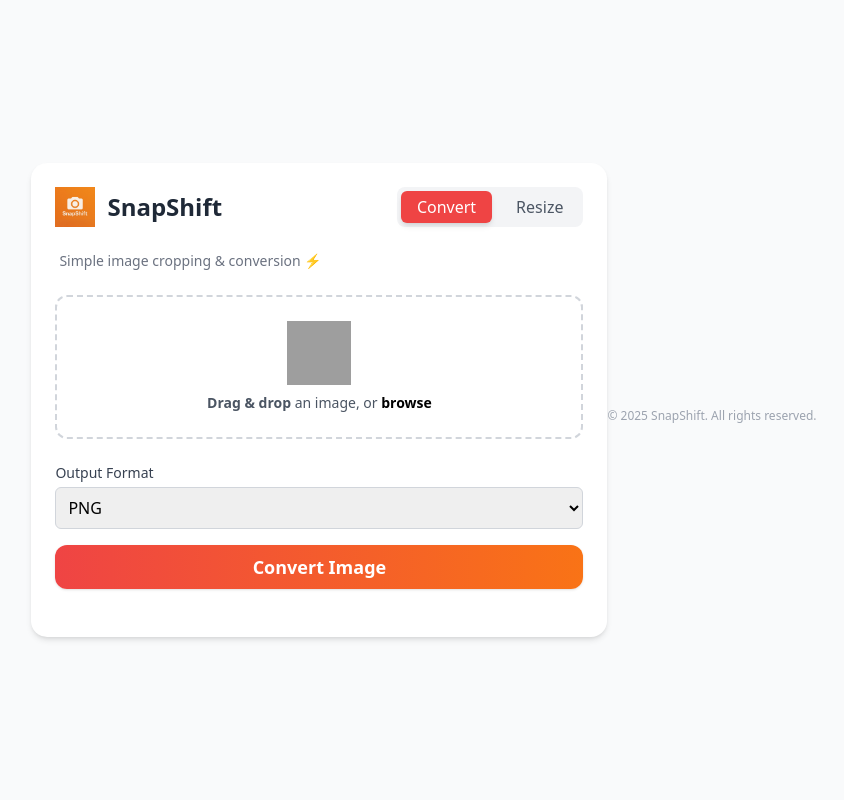
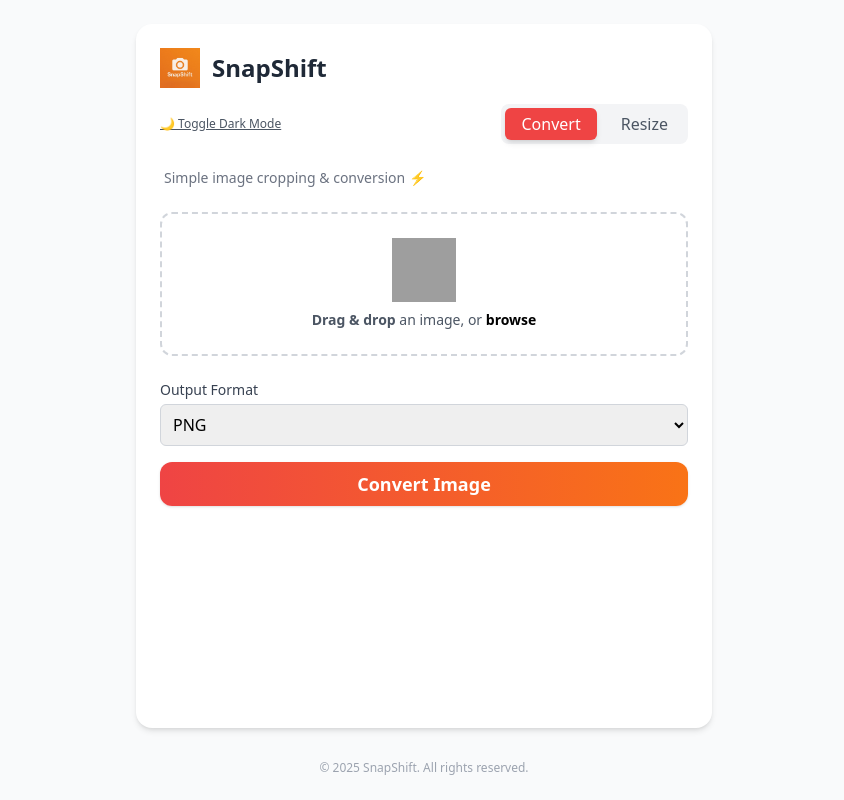
Before and after one commit to laugonr/Snapshift, a Flask app: page / in a window 1280 px wide. Shown: the whole page, without its empty margins (216-1060 px from the left). Run offline with Flask 3, Linux system fonts and the light colour scheme; some libraries are stand-ins or nearby versions; grey boxes are pictures that could not be loaded.

Commit message:
Updated Files.

```diff
--- a/static/script.js
+++ b/static/script.js
@@ -1,3 +1,4 @@
+// Get elements
 const convertTab = document.getElementById("convertTab");
 const resizeTab = document.getElementById("resizeTab");
 const convertPanel = document.getElementById("convertPanel");
@@ -9,6 +10,14 @@
 const imageInfo = document.getElementById("imageInfo");
 const status = document.getElementById("status");
 let uploadedFile = null;
+
+// Success message control
+function showSuccess() {
+  document.getElementById('successMessage').classList.remove('hidden');
+}
+function hideSuccess() {
+  document.getElementById('successMessage').classList.add('hidden');
+}
 
 // Tab switching
 convertTab.addEventListener("click", () => {
@@ -25,24 +34,21 @@
   resizePanel.classList.remove("hidden");
 });
 
-// Upload & Preview
+// Upload and Preview
 uploadZone.addEventListener("click", () => imageInput.click());
 
 uploadZone.addEventListener("dragover", (e) => {
   e.preventDefault();
-  uploadZone.classList.add("border-red-400", "bg-red-50");
-  uploadZone.classList.add("scale-105", "transition", "duration-300");
+  uploadZone.classList.add("border-red-400", "bg-red-50", "scale-105", "transition", "duration-300");
 });
 
 uploadZone.addEventListener("dragleave", () => {
-  uploadZone.classList.remove("border-red-400", "bg-red-50");
-  uploadZone.classList.remove("scale-105");
+  uploadZone.classList.remove("border-red-400", "bg-red-50", "scale-105");
 });
 
 uploadZone.addEventListener("drop", (e) => {
   e.preventDefault();
-  uploadZone.classList.remove("border-red-400", "bg-red-50");
-  uploadZone.classList.remove("scale-105");
+  uploadZone.classList.remove("border-red-400", "bg-red-50", "scale-105");
   const files = e.dataTransfer.files;
   if (files.length > 0) {
     imageInput.files = files;
@@ -65,21 +71,21 @@
     preview.classList.add("opacity-100", "transition-opacity", "duration-700");
     previewContainer.classList.remove("hidden");
     preview.onload = () => {
-      imageInfo.textContent = `Original size: ${preview.naturalWidth} × ${preview.naturalHeight}px`;
+      const fileSizeKB = (file.size / 1024).toFixed(1);
+      imageInfo.textContent = `${file.name} (${fileSizeKB} KB) - ${preview.naturalWidth} × ${preview.naturalHeight}px`;
     };
   };
   reader.readAsDataURL(file);
 }
 
 // Convert submit
-document.getElementById("convertForm").addEventListener("submit", async (e) => {
+document.getElementById('convertForm').addEventListener('submit', async (e) => {
   e.preventDefault();
-  if (!uploadedFile) return status.textContent = "❗ Upload an image first.";
-  const format = document.getElementById("format").value;
-  const formData = new FormData();
-  formData.append("image", uploadedFile);
-  formData.append("format", format);
-  status.textContent = "⏳ Converting...";
+
+  showLoading();
+  hideSuccess();
+
+  const formData = new FormData(e.target);
   try {
     const res = await fetch("/convert", { method: "POST", body: formData });
     if (!res.ok) throw new Error("Conversion failed");
@@ -87,12 +93,15 @@
     const url = URL.createObjectURL(blob);
     const a = document.createElement("a");
     a.href = url;
-    a.download = `converted_image.${format.toLowerCase()}`;
+    a.download = "converted_image.png"; // corrected download name
     document.body.appendChild(a);
     a.click();
     a.remove();
+    hideLoading();
+    showSuccess();
     status.textContent = "✅ Download started!";
   } catch (err) {
+    hideLoading();
     status.textContent = "❌ Error: " + err.message;
   }
 });
@@ -101,15 +110,19 @@
 document.getElementById("resizeForm").addEventListener("submit", async (e) => {
   e.preventDefault();
   if (!uploadedFile) return status.textContent = "❗ Upload an image first.";
+
   const width = parseInt(document.getElementById("resizeWidth").value || "0");
   const height = parseInt(document.getElementById("resizeHeight").value || "0");
   const lockAspect = document.getElementById("lockAspectRatio").checked;
+
   if (!width || !height) return status.textContent = "❗ Please enter dimensions.";
+
   const formData = new FormData();
   formData.append("image", uploadedFile);
   formData.append("width", width);
   formData.append("height", height);
   formData.append("lock_aspect", lockAspect);
+
   status.textContent = "⏳ Resizing...";
   try {
     const res = await fetch("/resize", { method: "POST", body: formData });
@@ -127,3 +140,9 @@
     status.textContent = "❌ Error: " + err.message;
   }
 });
+
+// Dark Mode Toggle
+const toggleDarkMode = document.getElementById('toggleDarkMode');
+toggleDarkMode.addEventListener('click', () => {
+  document.documentElement.classList.toggle('dark');
+});
--- a/templates/index.html
+++ b/templates/index.html
@@ -10,17 +10,53 @@
   <link rel="icon" type="image/png" href="{{ url_for('static', filename='logo.png') }}">
 
   <script src="https://cdn.tailwindcss.com"></script>
+  <style>
+    @keyframes fade-in {
+      from { opacity: 0; transform: translateY(20px); }
+      to { opacity: 1; transform: translateY(0); }
+    }
+    .animate-fade-in {
+      animation: fade-in 0.8s ease-out;
+    }
+
+    /* Dark Mode Styles */
+    .dark body {
+      background-color: #1a202c;
+    }
+    .dark .container {
+      background-color: #2d3748;
+      color: #e2e8f0;
+    }
+    .dark #uploadZone {
+      background-color: #4a5568;
+      border-color: #718096;
+    }
+    .dark button {
+      background-color: #e53e3e;
+    }
+    .dark input, .dark select {
+      background-color: #2d3748;
+      color: #e2e8f0;
+    }
+    </style>
 </head>
-<body class="bg-gray-50 min-h-screen flex items-center justify-center p-8">
-  <main class="w-full max-w-xl bg-white rounded-2xl shadow-md p-6 space-y-6">
-    <header class="flex items-center justify-between">
+<body class="bg-gray-50 min-h-screen flex flex-col p-6">
+<main class="w-full max-w-xl bg-white rounded-2xl shadow-md p-4 md:p-6 space-y-6 flex-grow mx-auto animate-fade-in">
+    <header class="space-y-4">
       <div class="flex items-center space-x-3">
         <img src="{{ url_for('static', filename='logo.png') }}" class="w-10 h-10" alt="SnapShift Logo" />
         <h1 class="text-2xl font-extrabold text-gray-800">SnapShift</h1>
       </div>
-      <div class="flex space-x-2 bg-gray-100 rounded-lg p-1">
-        <button id="convertTab" class="tab-button px-4 py-1 rounded-md font-medium bg-red-500 text-white shadow-md transition-transform duration-300 hover:scale-105">Convert</button>
-        <button id="resizeTab" class="tab-button px-4 py-1 rounded-md font-medium text-gray-600 hover:text-gray-900 transition-transform duration-300 hover:scale-105">Resize</button>
+
+      <div class="flex justify-between items-center">
+        <button id="toggleDarkMode" class="text-xs text-gray-600 hover:text-gray-800 underline">
+          🌙 Toggle Dark Mode
+        </button>
+
+        <div class="flex space-x-2 bg-gray-100 rounded-lg p-1">
+          <button id="convertTab" class="tab-button px-4 py-1 rounded-md font-medium bg-red-500 text-white shadow-md transition-transform duration-300 hover:scale-105">Convert</button>
+          <button id="resizeTab" class="tab-button px-4 py-1 rounded-md font-medium text-gray-600 hover:text-gray-900 transition-transform duration-300 hover:scale-105">Resize</button>
+        </div>
       </div>
     </header>
     <p class="text-sm text-gray-500 ml-1">Simple image cropping & conversion ⚡</p>
@@ -81,9 +117,13 @@
     </div>
 
     <p id="status" class="text-sm text-center text-gray-500"></p>
+    <p id="successMessage" class="hidden text-green-500 text-center text-sm mt-4">✅ Image successfully processed!</p>
+    <div id="loadingSpinner" class="hidden flex justify-center mt-4">
+      <div class="w-8 h-8 border-4 border-dashed rounded-full animate-spin border-red-400"></div>
+    </div>
   </main>
 
-  <footer class="mt-8 text-xs text-gray-400 text-bottm">
+  <footer class="mt-8 text-xs text-gray-400 text-center">
     &copy; 2025 SnapShift. All rights reserved.
   </footer>
 
```
